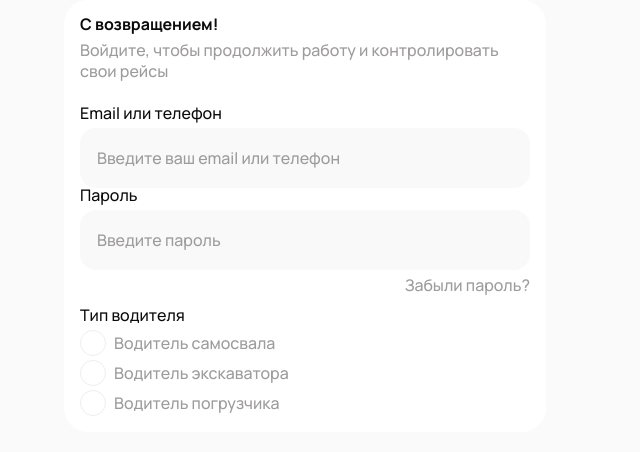
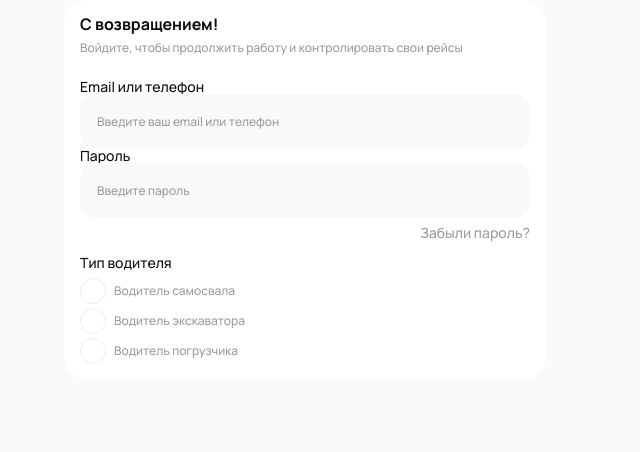
Before and after one commit to alishangit/ecology-trans, a Next.js app: page /auth/login in a window 1280 px wide. Shown: the top 452 px of the page, without its empty margins (0-640 px from the left). Built offline with nearby package versions, Linux system fonts and the light colour scheme.

Commit message:
font size up to date

```diff
--- a/src/app/components/buttons/MainBtn.module.css
+++ b/src/app/components/buttons/MainBtn.module.css
@@ -2,7 +2,7 @@
   padding: 12px 24px;
   border-radius: 200px;
   border: none;
-  font-size: var(--font-14);
+  font-size: var(--font-size-14);
   font-weight: var(--font-weight-bold);
   line-height: var(--font-height-14);
 
--- a/src/app/components/earning/Amount/AmountItem.module.css
+++ b/src/app/components/earning/Amount/AmountItem.module.css
@@ -6,7 +6,7 @@
 }
 
 .amountItemAmount {
-  font-size: var(--font-12);
+  font-size: var(--font-size-12);
   font-weight: var(--font-weight-bold);
   line-height: var(--font-height-12);
   color: var(--cta-color);
--- a/src/app/components/earning/EarningBy/EarningBy.module.css
+++ b/src/app/components/earning/EarningBy/EarningBy.module.css
@@ -13,14 +13,14 @@
 }
 
 .earningByTitle {
-  font-size: var(--font-10);
+  font-size: var(--font-size-10);
   font-weight: var(--font-weight-medium);
   line-height: var(--font-height-10);
   color: var(--secondary-text-color);
 }
 
 .earningByPrice {
-  font-size: var(--font-12);
+  font-size: var(--font-size-12);
   font-weight: var(--font-weight-bold);
   line-height: var(--font-height-12);
   color: var(--main-text-color);
--- a/src/app/components/earning/EarningItem/EarningItem.module.css
+++ b/src/app/components/earning/EarningItem/EarningItem.module.css
@@ -11,7 +11,7 @@
 }
 
 .earningItemTitle {
-  font-size: var(--font-12);
+  font-size: var(--font-size-12);
   font-weight: var(--font-weight-medium);
   line-height: var(--font-height-12);
   color: var(--secondary-text-color);
--- a/src/app/components/input/Input.module.css
+++ b/src/app/components/input/Input.module.css
@@ -1,3 +1,13 @@
+.labelMain {
+  display: flex;
+  flex-direction: column;
+  gap: 8px;
+  font-size: var(--font-size-14) !important;
+  font-weight: var(--font-weight-medium);
+  line-height: var(--font-size-14);
+  color: var(--main-text-color);
+}
+
 .inputMain {
   all: unset;
 
@@ -15,16 +25,6 @@
   background-color: var(--text-field-color);
 }
 
-.labelMain {
-  display: flex;
-  flex-direction: column;
-  gap: 8px;
-  font-size: var(--font-size-14);
-  font-weight: var(--font-weight-medium);
-  line-height: var(--font-14);
-  color: var(--main-text-color);
-}
-
 .inputMain::placeholder {
   color: var(--secondary-text-color);
 }
--- a/src/app/components/input/Input.tsx
+++ b/src/app/components/input/Input.tsx
@@ -22,13 +22,14 @@ const Input = ({
     <>
       <label className={classes.labelMain} htmlFor="">
         {labelTitle}
-        <input
-          type={type}
-          placeholder={placeholder}
-          className={`${classes.inputMain} ${error ? classes.inputError : ""}`}
-          disabled={disabled}
-        />
       </label>
+      <input
+        id=""
+        type={type}
+        placeholder={placeholder}
+        className={`${classes.inputMain} ${error ? classes.inputError : ""}`}
+        disabled={disabled}
+      />
     </>
   );
 };
--- a/src/app/components/tabBar/TabItem/TabItem.module.css
+++ b/src/app/components/tabBar/TabItem/TabItem.module.css
@@ -14,7 +14,7 @@
 }
 
 .tabItemTitle {
-  font-size: var(--font-12);
+  font-size: var(--font-size-12);
   font-weight: var(--font-weight-medium);
   line-height: var(--font-height-12);
   color: var(--secondary-text-color);
--- a/src/app/globals.css
+++ b/src/app/globals.css
@@ -11,11 +11,11 @@
   --blocked-color: #f3f3f3;
   --color-white: #ffffff;
 
-  --font-10: 10px;
-  --font-12: 12px;
-  --font-14: 14px;
-  --font-16: 16px;
-  --font-18: 18px;
+  --font-size-10: 10px;
+  --font-size-12: 12px;
+  --font-size-14: 14px;
+  --font-size-16: 16px;
+  --font-size-18: 18px;
 
   --font-weight-regular: 400;
   --font-weight-medium: 500;
@@ -112,9 +112,8 @@ video {
   margin: 0;
   padding: 0;
   border: 0;
-  font-size: 100%;
-  /* font-family: inherit; */
-  font-family: "Manrope", sans-serif;
+  font-size: inherit;
+  font-family: inherit;
   vertical-align: baseline;
   text-decoration: none;
 }
@@ -170,3 +169,14 @@ button {
   overflow: visible;
   background: transparent;
 }
+
+button,
+input,
+textarea,
+select {
+  font-family: inherit;
+}
+
+::placeholder {
+  font-family: inherit;
+}
--- a/src/app/page.tsx
+++ b/src/app/page.tsx
@@ -7,7 +7,7 @@ import TabContainer from "./components/tabBar/TabContainer/TabContainer";
 import EarningsBlock from "./components/earning/EarningsBlock/EarningsBlock";
 import EarningBy from "./components/earning/EarningBy/EarningBy";
 import classes from "./page.module.css";
-
+import Modal from "./components/modal/Modal";
 
 export default function Home() {
   return (
@@ -22,7 +22,7 @@ export default function Home() {
           </div>
           <EarningsBlock />
           <HistoryBlock />
-          <Modal/>
+          <Modal />
         </main>
       </Container>
       <TabContainer />
```
Also changed, not shown: src/app/components/modal/Modal.tsx (+4 -4 lines).
